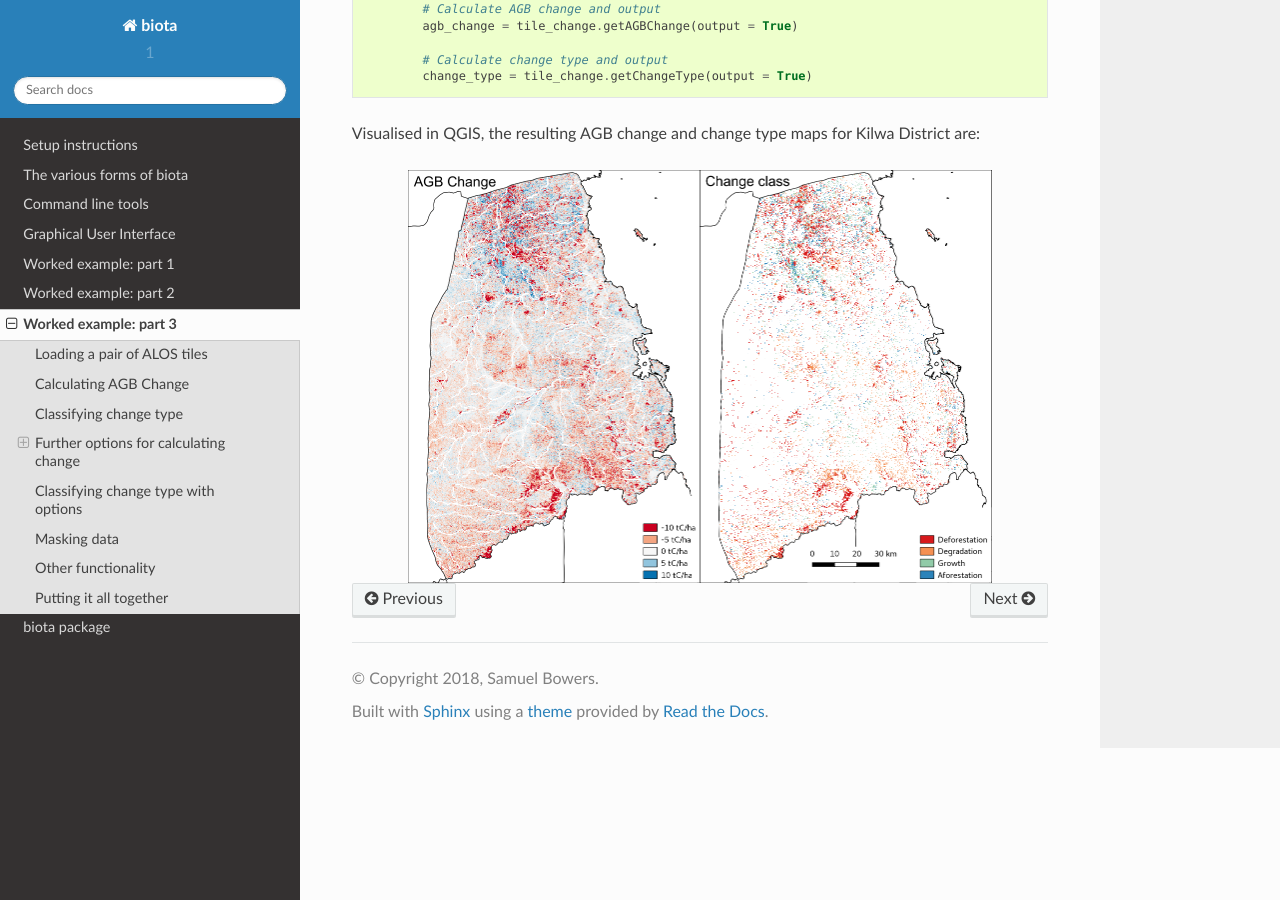
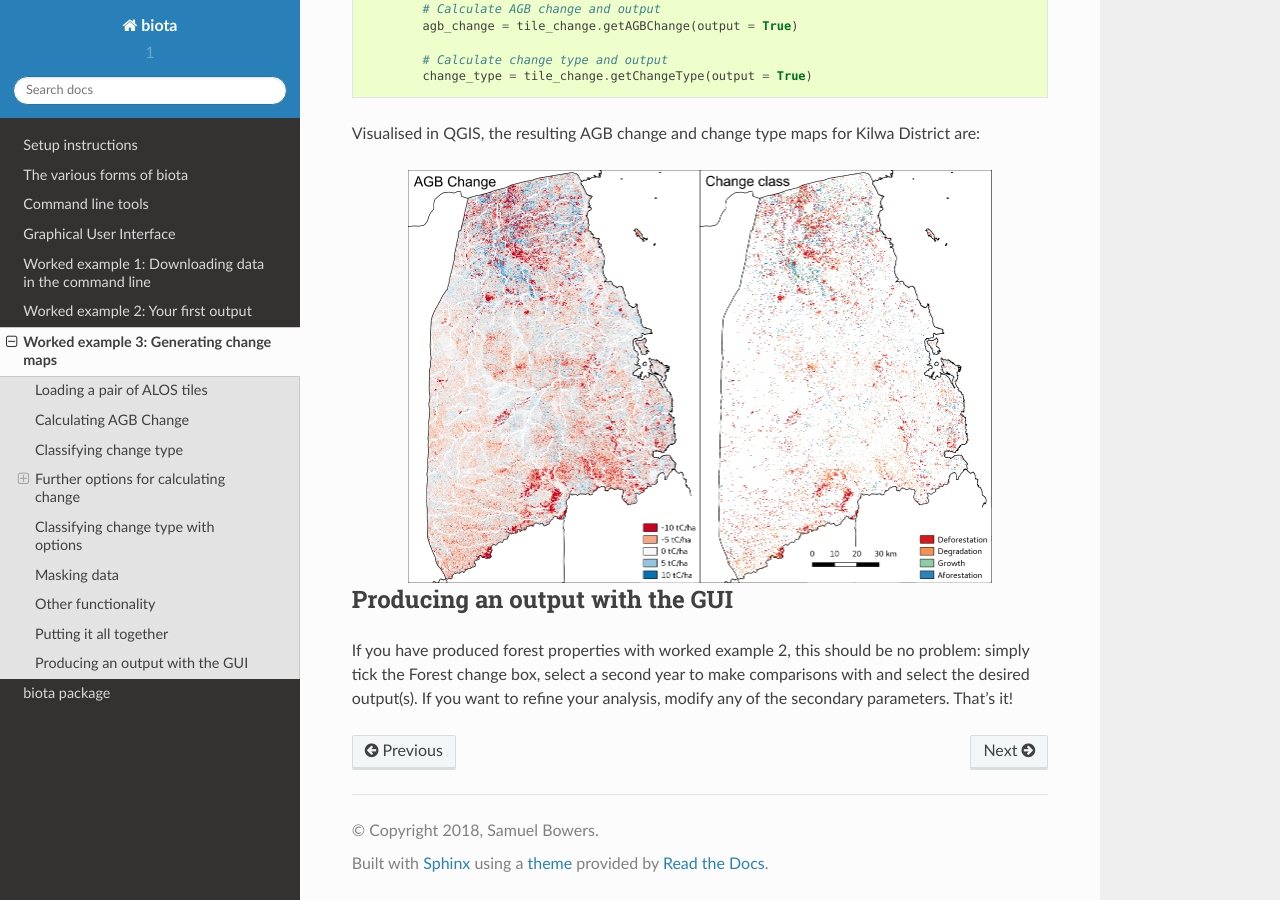
Before and after one commit to smfm-project/biota, a Sphinx documentation site: the page built from docs/source/worked_example_3.rst, in a window 1280 px wide and 900 px high, scrolled down 6986 px. Built offline with Sphinx 7.4.7 and the Read the Docs theme 2.0.0, drawn with Linux system fonts in a browser that asks for light colours; some of the changed text lies outside the part shown.

Commit message:
changed the worked examples

```diff
--- a/docs/source/worked_example_2.rst
+++ b/docs/source/worked_example_2.rst
@@ -1,7 +1,8 @@
-Worked example: part 2
-======================
+Worked example 2: Your first output
+===================================
 
-In this section we'll use ``biota`` to generate maps of gamma0 backscatter, AGB, and forest cover. To use ``biota`` instead of ``biota``, replace each mention of ``biota`` with ``biota``.
+In this section we'll use ``biota`` to generate maps of gamma0 backscatter, AGB, and forest cover. This example covers the 3 forms of `biota`.
+
 
 Open Python and import biota
 ----------------------------
@@ -480,3 +481,9 @@ Visualised in QGIS, the resulting biomass and woody cover maps for Kilwa Distric
 .. figure:: images/worked_example_2_output.png
    :scale: 50 %
    :align: center
+
+
+Producing an output with the GUI
+--------------------------------
+
+once the window is open, select a Latitude and Longitude, then 'Forest property'. Select the year for which you want to donwload and process the data (yes, the download is automatic in the GUI) and tick the boxes you want to output. If you want to refine your analysis, modify the Area threshold and the Biomass threshold. That's it!
--- a/docs/source/worked_example_3.rst
+++ b/docs/source/worked_example_3.rst
@@ -1,5 +1,5 @@
-Worked example: part 3
-======================
+Worked example 3: Generating change maps
+========================================
 
 In this section we'll use ``biota`` to generate change maps based on comparisons of AGB estimates.
 
@@ -334,3 +334,9 @@ Visualised in QGIS, the resulting AGB change and change type maps for Kilwa Dist
 .. figure:: images/worked_example_3_output.png
    :scale: 50 %
    :align: center
+
+
+Producing an output with the GUI
+--------------------------------
+
+If you have produced forest properties with worked example 2, this should be no problem: simply tick the Forest change box, select a second year to make comparisons with and select the desired output(s). If you want to refine your analysis, modify any of the secondary parameters. That's it!
```
Also changed, not shown: docs/source/worked_example_1.rst (+6 -7 lines).
